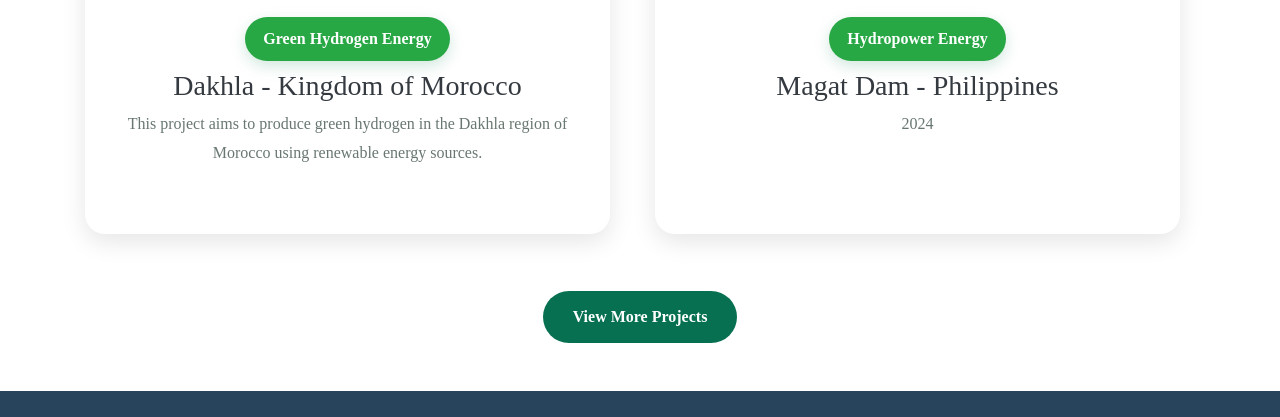
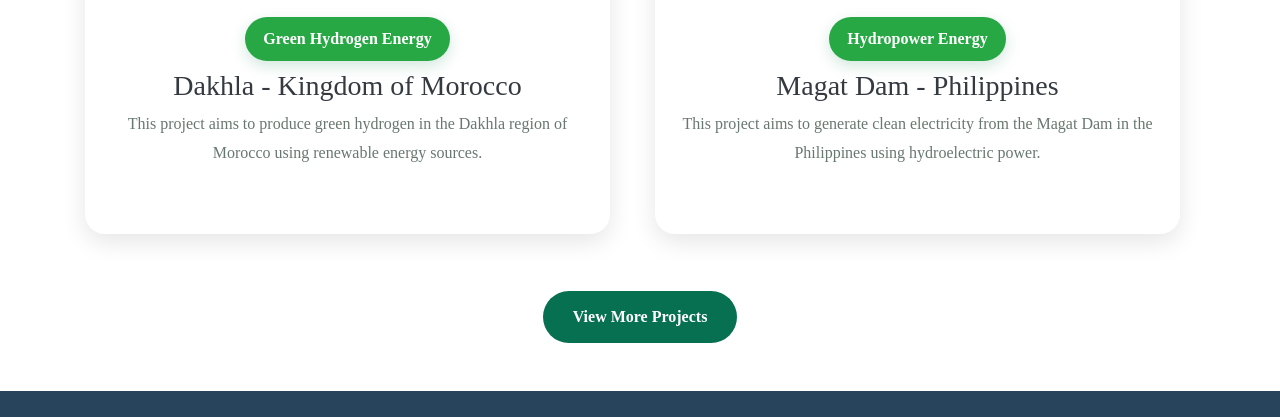
Before and after one commit to Aelkoulali/New-Energy, a plain HTML site: page projects.html in a window 1280 px wide. Shown: the part 1280-1697 px from the top of the page. Drawn offline with nearby package versions, Linux system fonts and the light colour scheme.

Commit message:
fix: add project description for Magat Dam in projects section

```diff
--- a/projects.html
+++ b/projects.html
@@ -134,9 +134,9 @@
                     Magat Dam - Philippines
                   </a>
                 </h3>
+                <p>This project aims to generate clean electricity from the Magat Dam in the Philippines using hydroelectric power.</p>
 
-                <p class="mb-0">2024</p>
-              </div>
+                </div>
             </div>
           </div>
 
```
